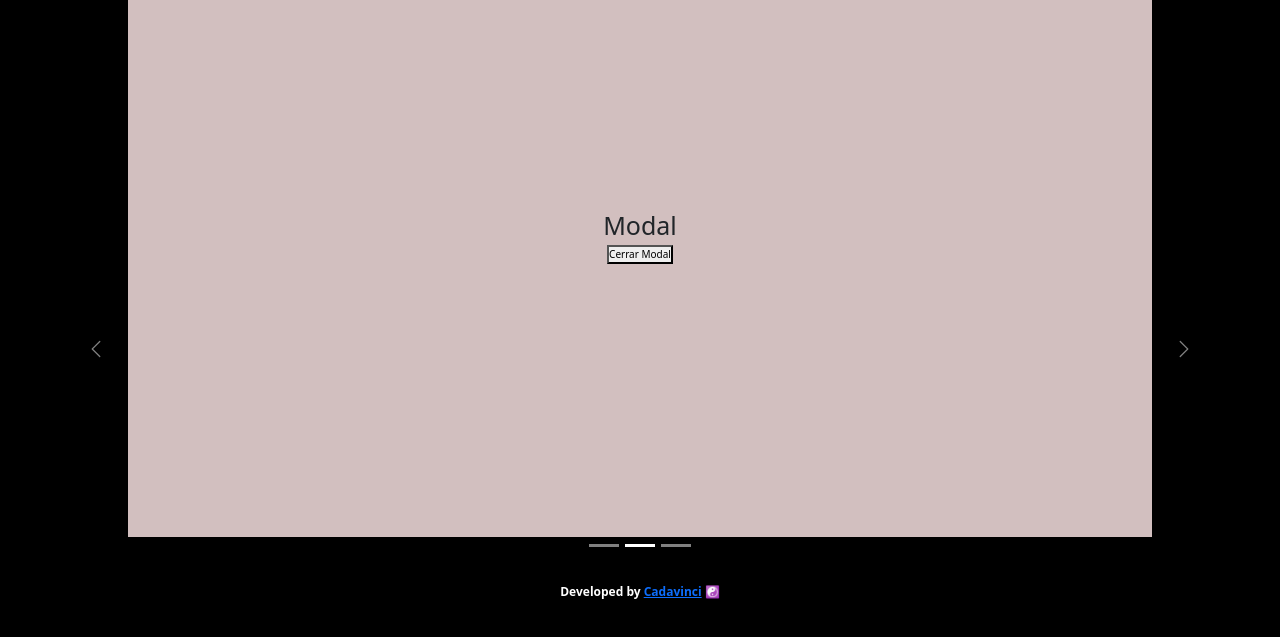
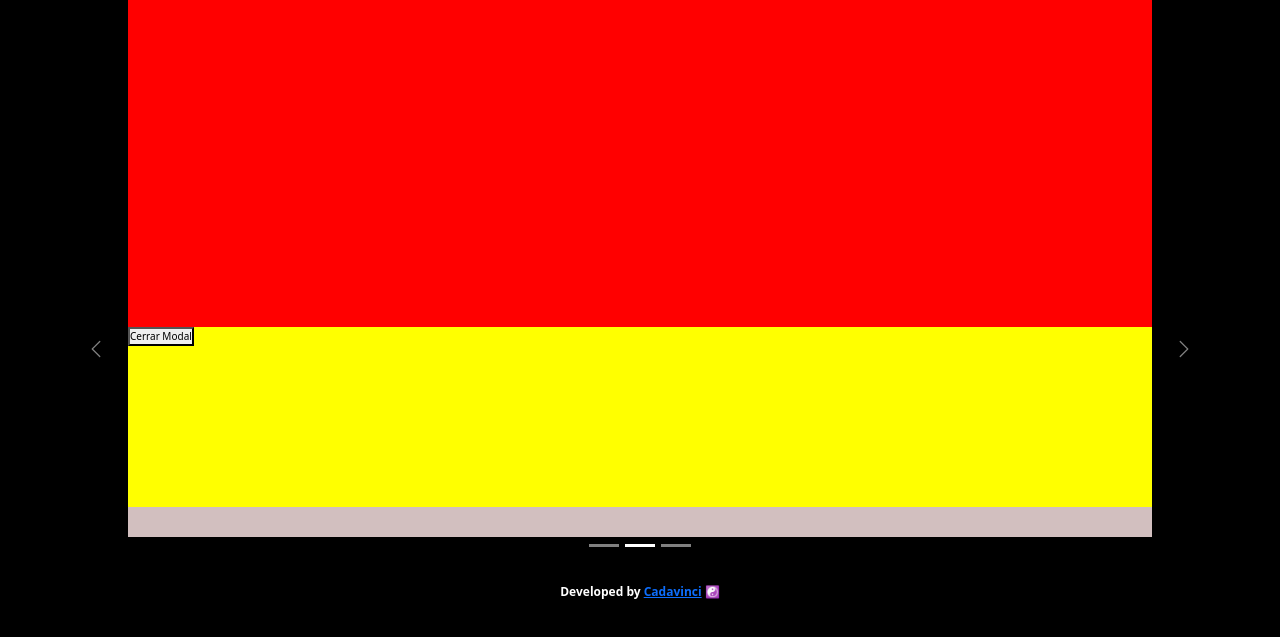
Before and after one commit to cadavincito/ruralia, a plain HTML site: page index.html in a window 1280 px wide. Both pictures are taken after a click on the element 596 px from the left and 504 px from the top of the page. Shown: the part 163-800 px from the top of the page. Drawn offline with nearby package versions, Linux system fonts and the light colour scheme.

Commit message:
modal hecho 2

```diff
--- a/index.html
+++ b/index.html
@@ -99,10 +99,10 @@
 
        <!-- modal -->
   <div id="modal" style="display: none;">
-    <div>
+    <div style="background-color: red;width: 100%; height: 60%;">
       <H1>Modal</H1>
     </div>
-    <div>
+    <div style="background-color: yellow; width: 100%; height: 30%;">
       <button onclick="cerrar()">Cerrar Modal</button>
     </div>
   </div>
```
